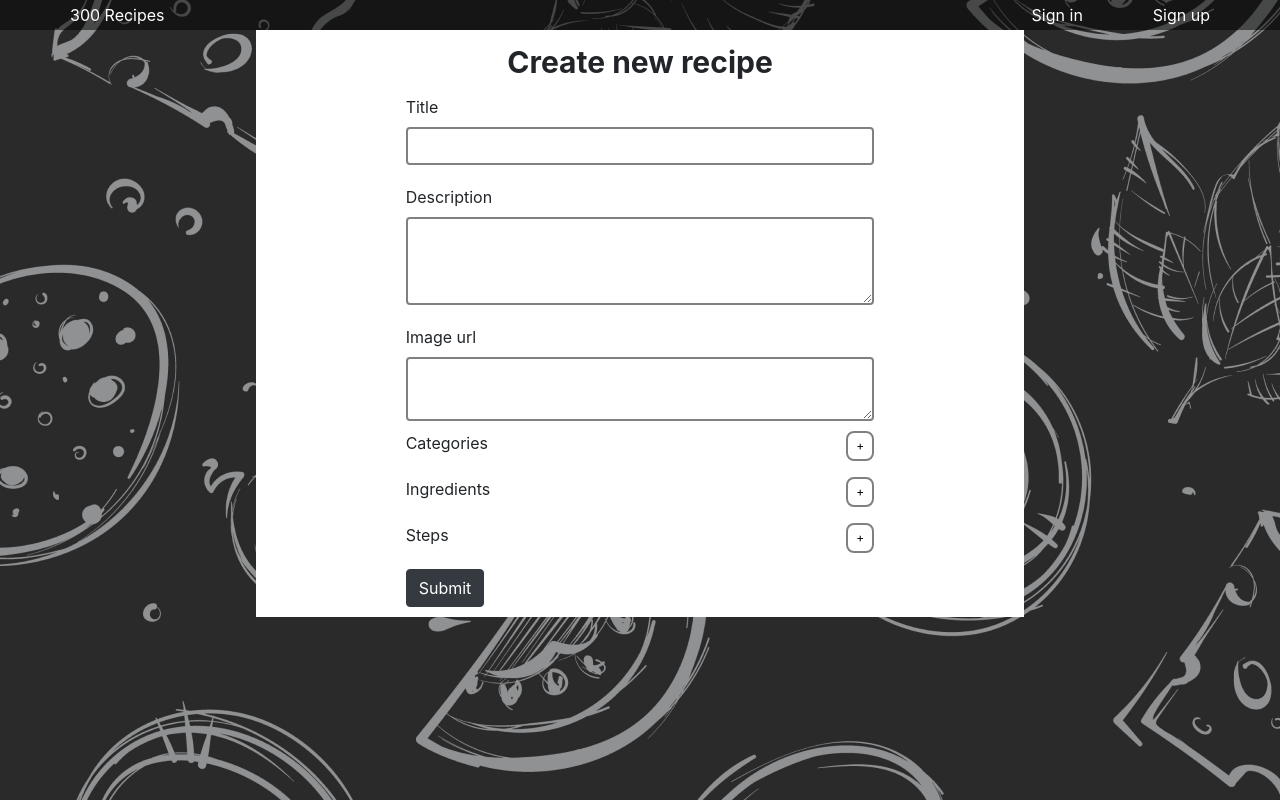
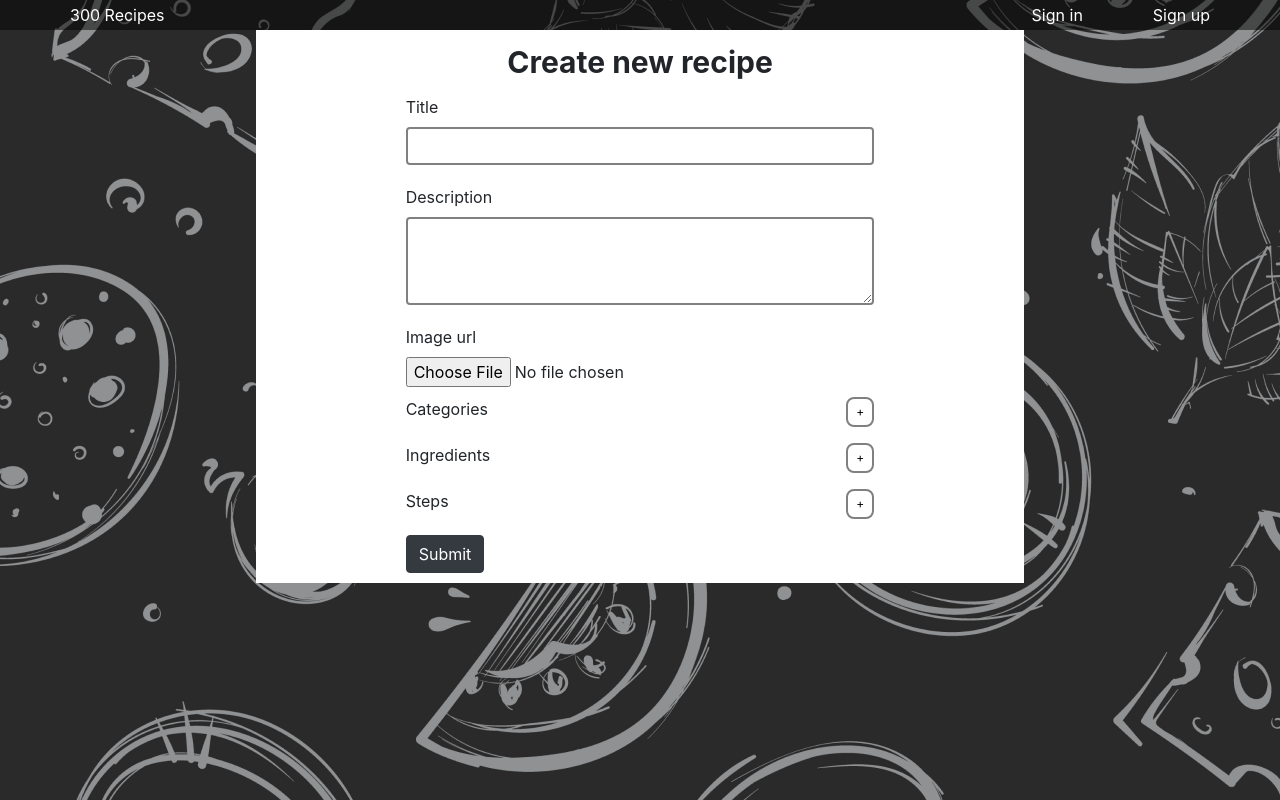
Before and after one commit to 300recipes/300recipes, an Angular app in the folder frontend/src/main/web/: page /receipts/create in a window 1280 px wide. Built offline with nearby package versions, Linux system fonts and the light colour scheme.

Commit message:
base64 image ecnoding

```diff
--- a/frontend/src/main/web/src/modules/receipt/create-receipt-page/create-receipt-page.component.html
+++ b/frontend/src/main/web/src/modules/receipt/create-receipt-page/create-receipt-page.component.html
@@ -19,7 +19,8 @@
 
         <div class=" form-field">
           <label for="imageUrl" class="form-label">Image url</label>
-          <textarea class="form-control" formControlName="imageUrl" id="imageUrl"></textarea>
+          <input id="imageUrl" (change)="selectReceiptImage($event)" type='file'>
+          <!--textarea class="form-control" formControlName="imageUrl" id="imageUrl"></textarea-->
         </div>
 
         <div class="ingredients" formArrayName="categories">
@@ -75,7 +76,7 @@
 
               </div>
               <input class="form-control my-2" type="text" formControlName="title" placeholder="Title">
-              <input class="form-control my-2" type="text" formControlName="imageUrl" placeholder="Image url">
+              <input (change)="selectImage($event, i)" type='file'>
               <textarea class="form-control my-2" formControlName="description" placeholder="Description"></textarea>
             </div>
           </div>
--- a/frontend/src/main/web/src/modules/receipt/create-receipt-page/create-receipt-page.component.ts
+++ b/frontend/src/main/web/src/modules/receipt/create-receipt-page/create-receipt-page.component.ts
@@ -1,8 +1,8 @@
 import {Component, OnInit} from '@angular/core';
 import {FormArray, FormBuilder, FormControl, FormGroup, Validators} from '@angular/forms';
-import {ReceiptService} from "../../core/services/receipt.service";
-import {Observable} from "rxjs";
-import {Category, Ingredient, Receipt} from "../../core/models/receipt.model";
+import {ReceiptService} from '../../core/services/receipt.service';
+import {Observable} from 'rxjs';
+import {Category, Ingredient, Receipt} from '../../core/models/receipt.model';
 
 @Component({
   selector: 'app-create-receipt-page',
@@ -115,13 +115,46 @@ export class CreateReceiptPageComponent implements OnInit {
           ({amount: val.amount, measure: val.measure , id: val.ingredient.id})),
       };
 
-      // console.log(modified);
+      console.log(modified);
 
-      this.receiptService.addRecipe(modified as any).subscribe();
+      // this.receiptService.addRecipe(modified as any).subscribe();
     }
   }
 
   selectedIngredient($event: Event) {
     console.log($event);
   }
+
+  selectReceiptImage(event: Event): void {
+    if (event && event.target) {
+      const target = event.target as HTMLInputElement;
+      if (target.files && target.files[0]) {
+        const reader = new FileReader();
+        reader.readAsDataURL(target.files[0]); // read file as data url
+        reader.onload = (eventt) => { // called once readAsDataURL is completed
+
+          this.receiptForm.controls.imageUrl.setValue((eventt.target as any).result);
+          this.receiptForm.updateValueAndValidity();
+        };
+      }
+    }
+  }
+
+  selectImage(event: Event, index: number): void {
+    if (event && event.target) {
+      const target = event.target as HTMLInputElement;
+      if (target.files && target.files[0]) {
+        const reader = new FileReader();
+        reader.readAsDataURL(target.files[0]); // read file as data url
+        reader.onload = (eventt) => { // called once readAsDataURL is completed
+
+          console.log(this.receiptForm);
+          console.log(index);
+
+          (this.receiptForm.get('steps') as FormArray).at(index).get('imageUrl').setValue((eventt.target as any).result);
+          this.receiptForm.updateValueAndValidity();
+        };
+      }
+    }
+  }
 }
```
